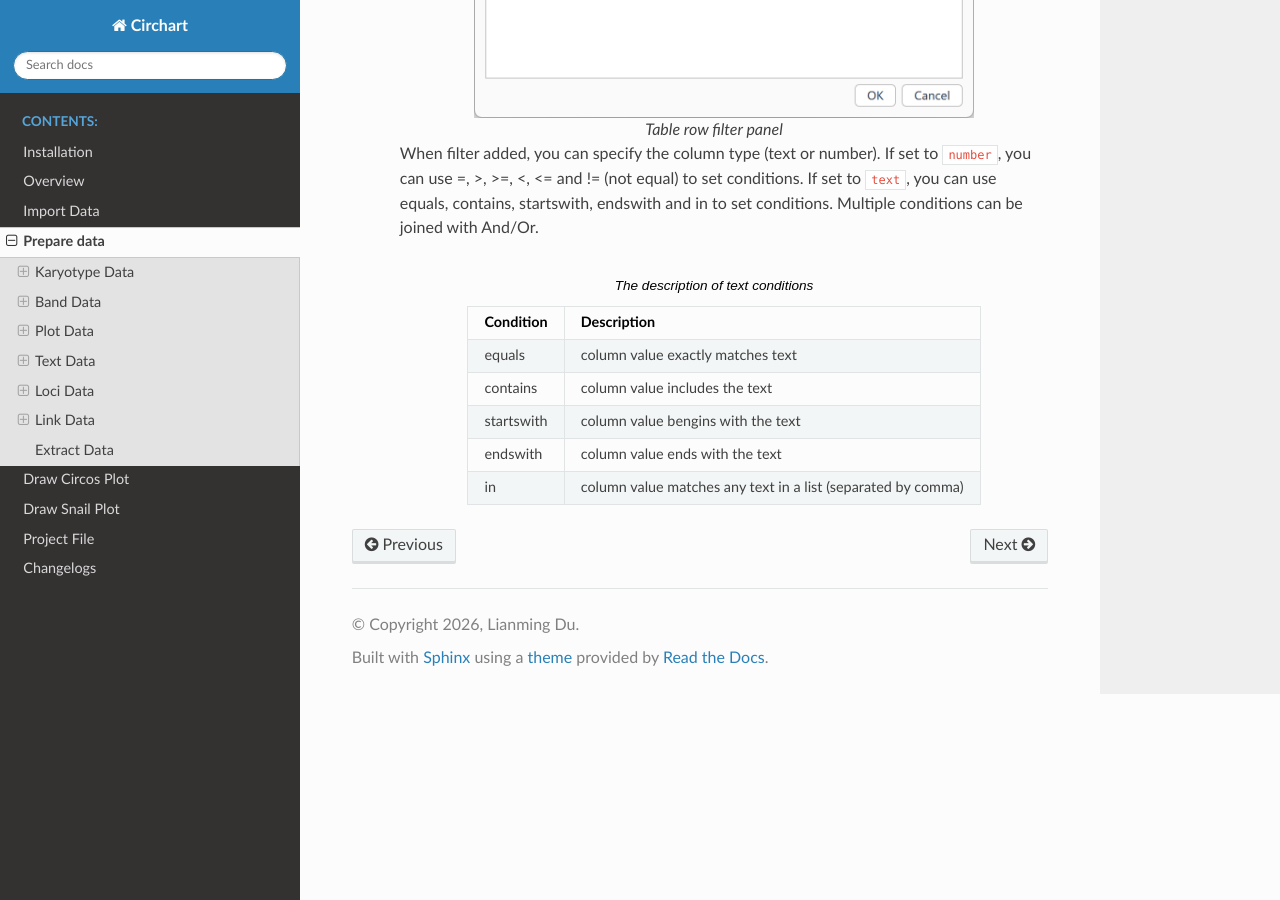
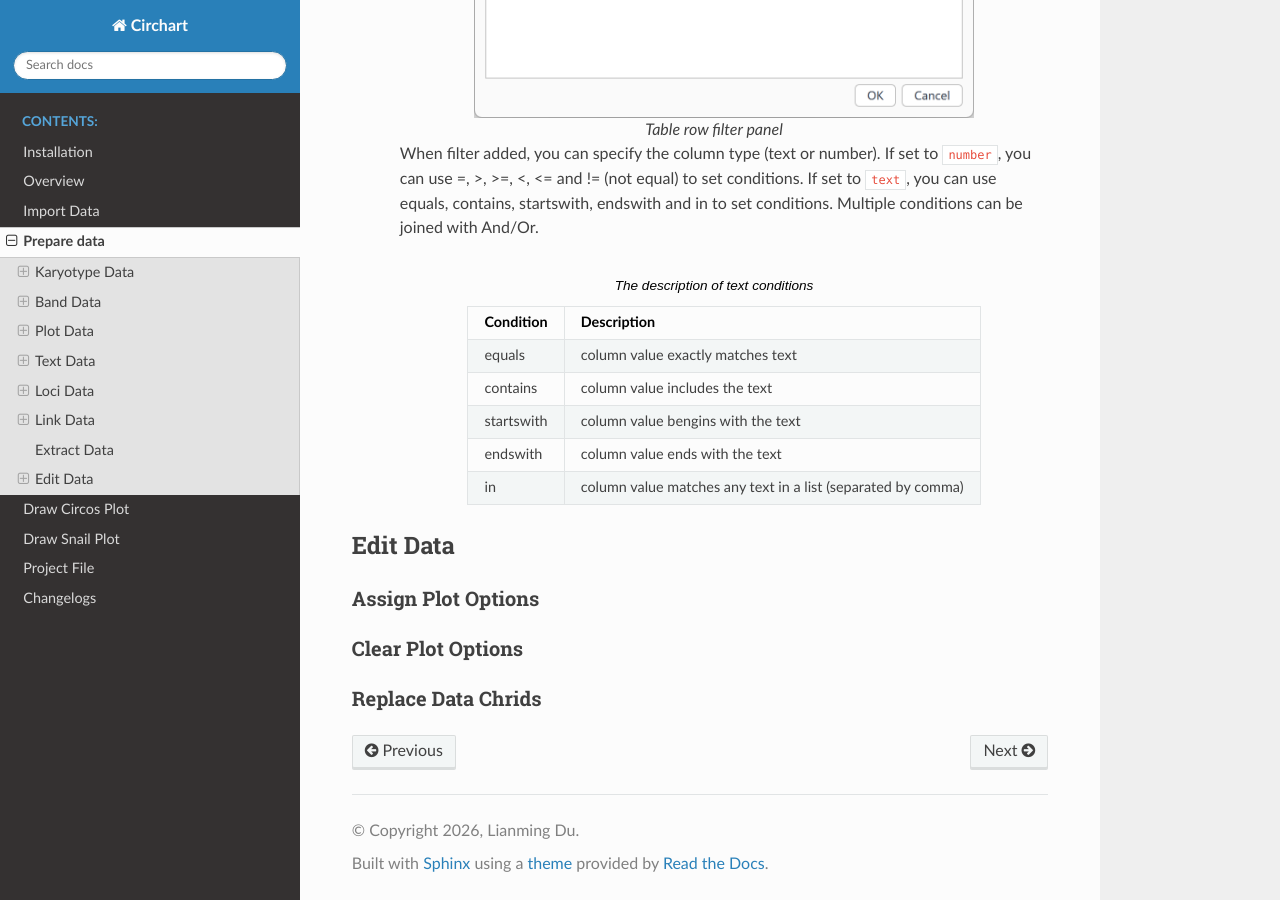
Before and after one commit to lmdu/circhart, a Sphinx documentation site: the page built from docs/source/prepare.rst, in a window 1280 px wide and 900 px high, scrolled down 13561 px. Built offline with Sphinx 7.4.7 and the Read the Docs theme 3.1.0, drawn with Linux system fonts in a browser that asks for light colours; the version number is read from the project's files by our own code.

Commit message:
Update prepare.rst

```diff
--- a/docs/source/prepare.rst
+++ b/docs/source/prepare.rst
@@ -512,6 +512,21 @@ In addition to preparing data using the methods above, Circhart also allows you
 		* - in
 		  - column value matches any text in a list (separated by comma)
 
+Edit Data
+---------
+
+Assign Plot Options
+^^^^^^^^^^^^^^^^^^^
+
+
+Clear Plot Options
+^^^^^^^^^^^^^^^^^^
+
+
+Replace Data Chrids
+^^^^^^^^^^^^^^^^^^^
+
+
 
 .. |browse| image:: _static/folder.svg
 	:width: 24
```
